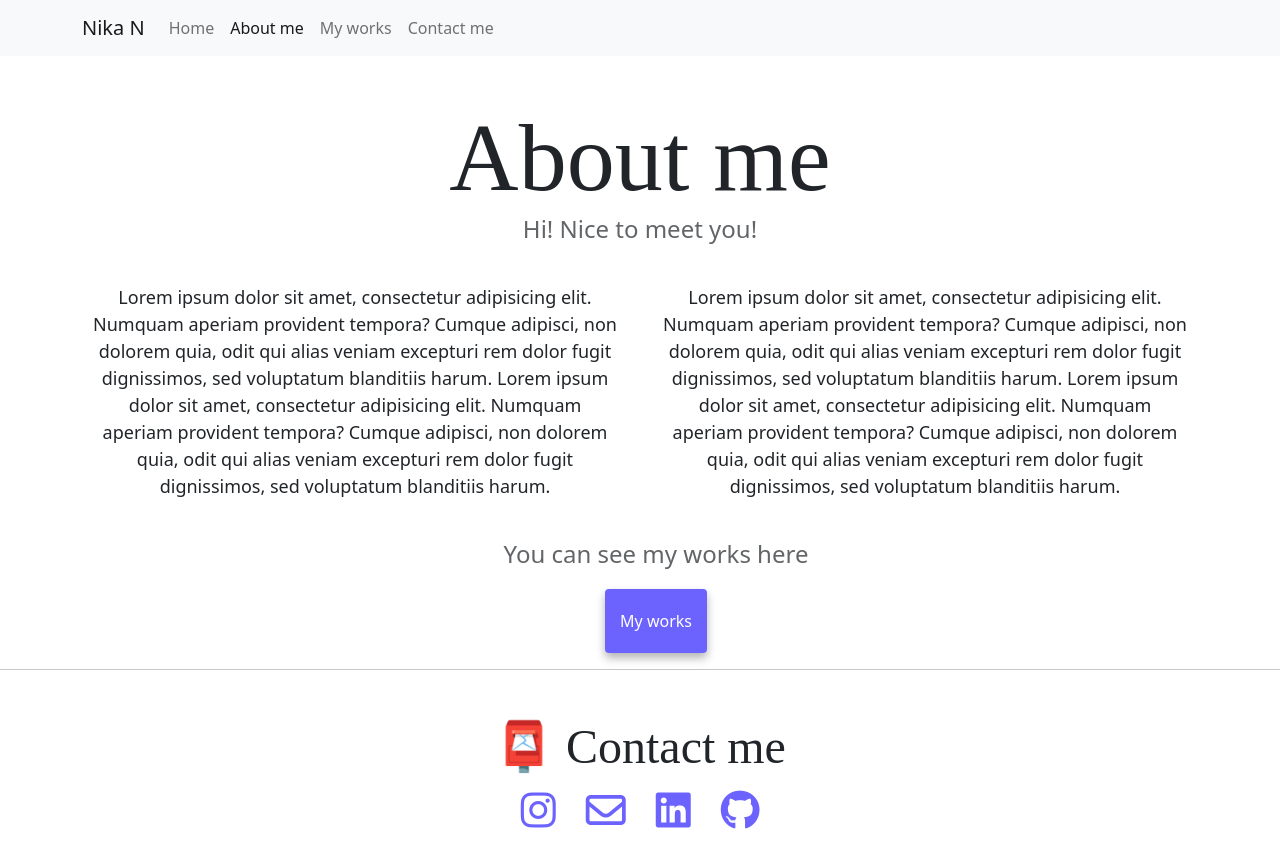
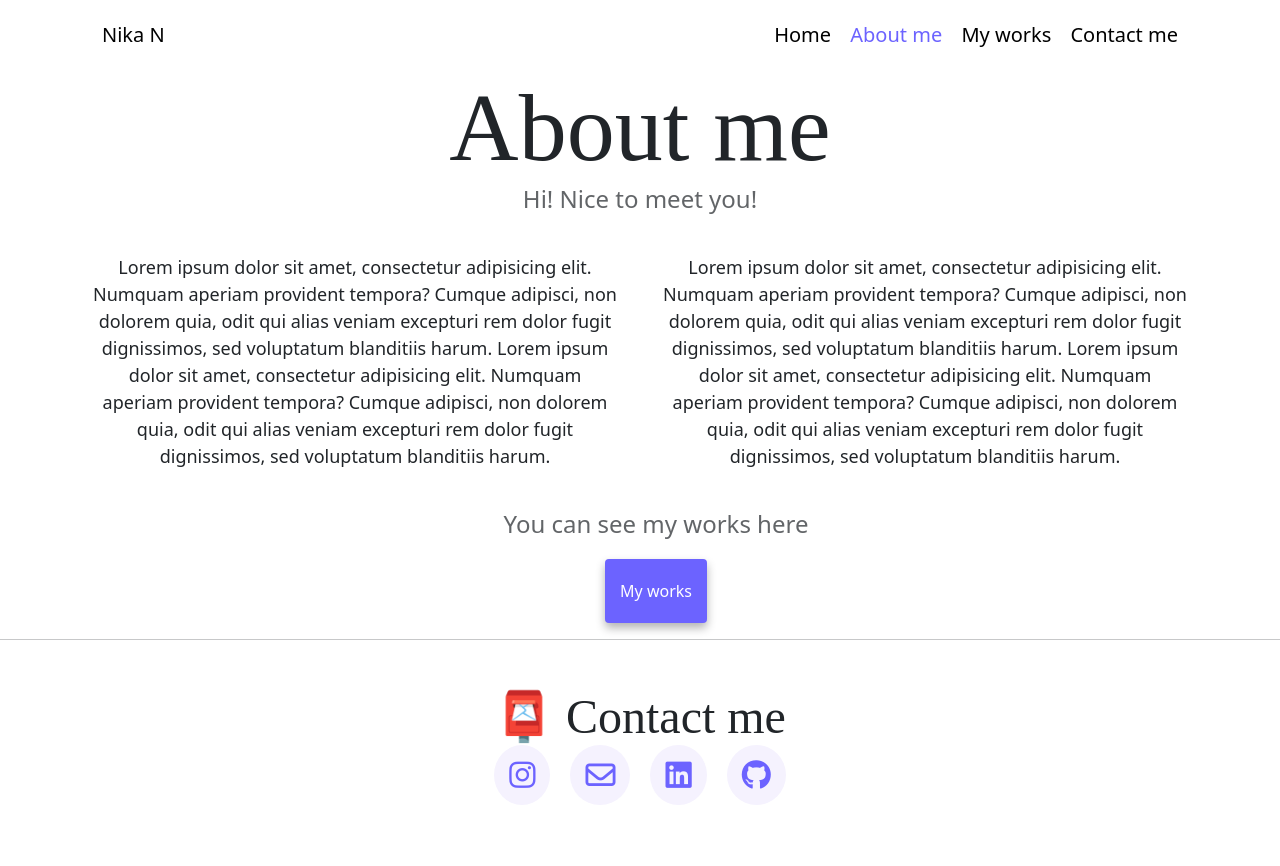
Before and after one commit to NikaN-A/Front-end-developer, a plain HTML site: page about.html in a window 1280 px wide. After the commit the page ends 805 px from the top, so only its background shows below. Drawn offline with nearby package versions, Linux system fonts and the light colour scheme.

Commit message:
deleted  prev navbar and added a new one

```diff
--- a/about.html
+++ b/about.html
@@ -27,53 +27,29 @@
     />
   </head>
   <body>
-    <nav class="navbar navbar-expand-lg navbar-light bg-light fixed-top">
     <div class="container">
-        <a class="navbar-brand" href="index.html" title="Homepage">Nika N</a>
-        <button
-          class="navbar-toggler"
-          type="button"
-          data-bs-toggle="collapse"
-          data-bs-target="#navbarNav"
-          aria-controls="navbarNav"
-          aria-expanded="false"
-          aria-label="Toggle navigation"
-        >
-          <span class="navbar-toggler-icon"></span>
-        </button>
-        <div class="collapse navbar-collapse" id="navbarNav">
-          <ul class="navbar-nav">
-            <li class="nav-item">
-              <a
-                class="nav-link"
-                aria-current="page"
-                href="index.html"
-                tilte="Homepage"
-                >Home</a
-              >
+      <nav class="d-flex justify-content-between">
+        <a href="index.html" title="Homepage">Nika N</a>
+        <ul>
+          <li>
+            <a href="index.html" title="Homapage">Home</a>
           </li>
-            <li class="nav-item">
-              <a class="nav-link active" href="about.html" title="About Nika N"
-                >About me</a
-              >
+
+          <li class="active">
+            <a href="about.html" title="About Nika N">About me</a>
           </li>
-            <li class="nav-item">
-              <a class="nav-link" href="works.html" title="Nika's Works"
-                >My works</a
-              >
+
+          <li>
+            <a href="works.html" title="Nika's works">My works</a>
           </li>
-            <li class="nav-item">
-              <a
-                class="nav-link"
-                href="about.html#contact"
-                title="Contact Nika N"
-                >Contact me</a
-              >
+
+          <li>
+            <a href="about.html#contact" title="contact Nika N">Contact me</a>
           </li>
         </ul>
+      </nav>
     </div>
-      </div>
-    </nav>
+
     <h1 class="text-center">About me</h1>
     <h3 class="text-center">Hi! Nice to meet you!</h3>
     <div class="container">
--- a/style.css
+++ b/style.css
@@ -4,10 +4,30 @@
   --box-shadow: 0 5px 10px rgba(0, 0, 0, 0.3);
 }
 
-body {
-  margin: 100px 0;
+nav {
+  margin: 20px;
 }
-
+nav ul {
+  padding: 0;
+  margin: 0;
+}
+nav li {
+  display: inline;
+  list-style: none;
+  margin-left: 15px;
+}
+nav a {
+  text-decoration: none;
+  color: black;
+  font-size: 20px;
+}
+nav li.active a {
+  color: var(--primary-color);
+}
+nav a:hover {
+  color: var(--primary-color);
+  transition: all 100ms ease-in-out;
+}
 h1,
 h2,
 h3 {
@@ -91,10 +111,15 @@ p {
 .emailicon,
 .linkicon,
 .giticon {
-  font-size: 40px;
+  margin: 0 10px;
+  font-size: 30px;
+  background-color: var(--secondary-color);
+  transition: all 100ms ease-in-out;
+  border-radius: 50%;
   padding: 15px;
   color: #6c63ff;
 }
+
 .hero {
   background-color: var(--secondary-color);
   text-align: center;
```
Also changed, not shown: index.html (+16 -41 lines), works.html (+16 -41 lines). Lines whose indentation alone changed are shown as unchanged.
